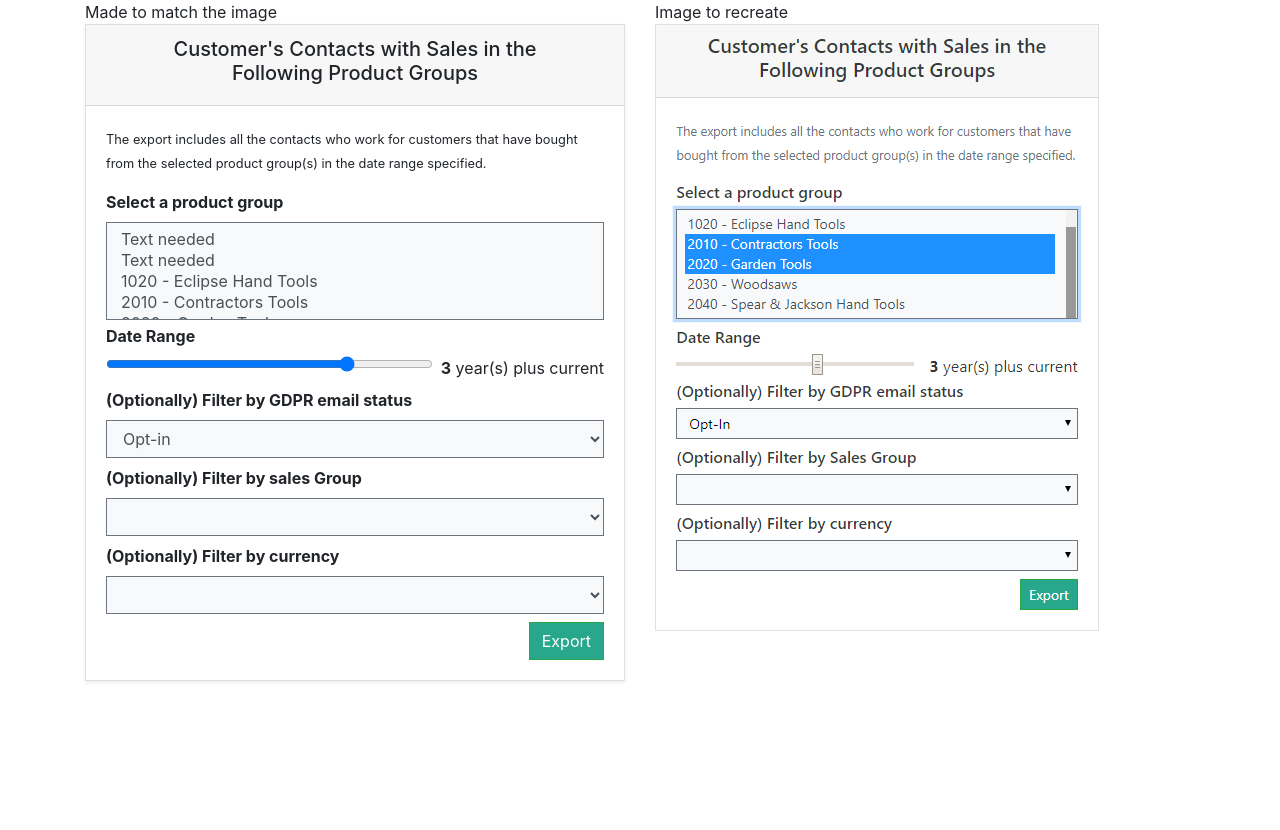
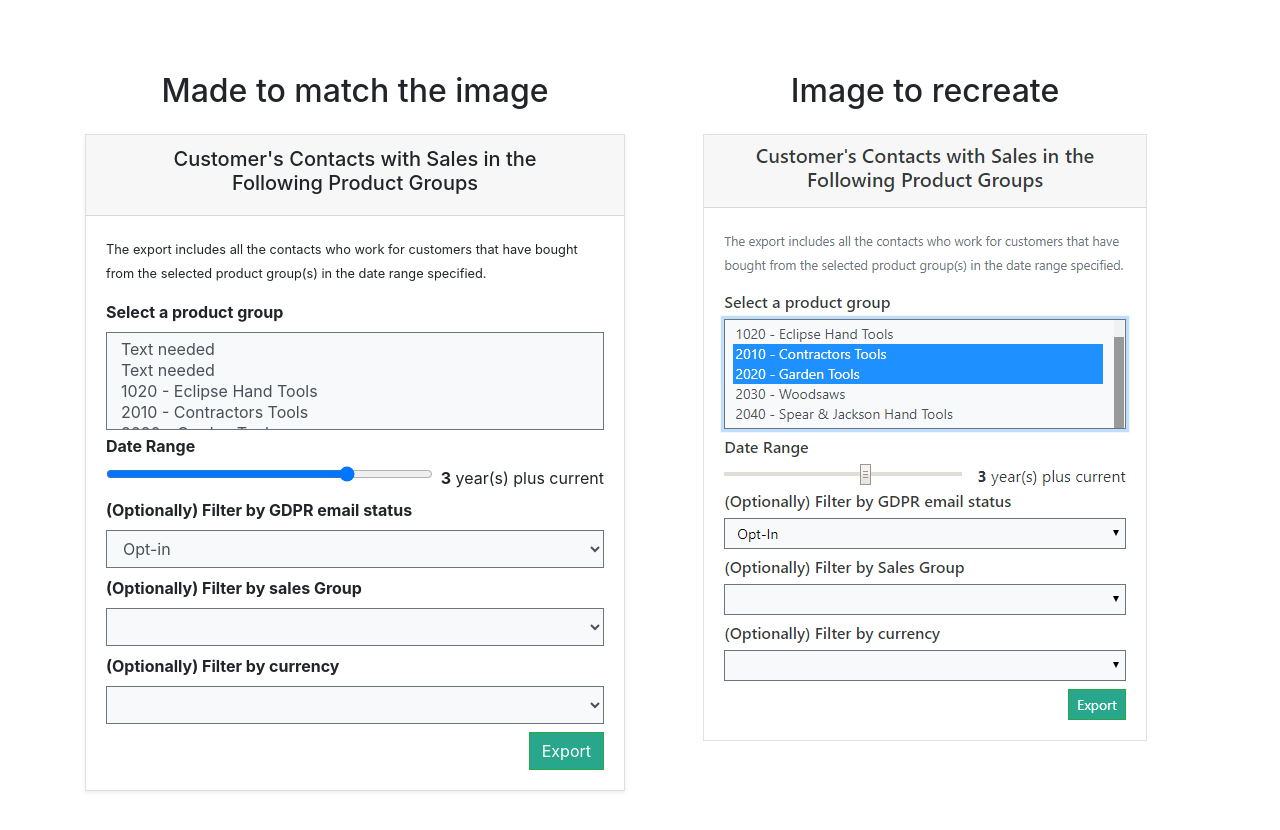
Before and after one commit to phy5prt/techTestRecreateWebForm, a plain HTML site: page index.html in a window 1280 px wide. Before the commit the page ends 800 px from the top, so only its background shows below. Drawn offline with nearby package versions, Linux system fonts and the light colour scheme.

Commit message:
display nice

```diff
--- a/index.html
+++ b/index.html
@@ -28,11 +28,11 @@ All label may not all be bold I couldn't tell from picture for this reason I hav
 <main>
 
 
-<div class="album">
+<div class="py-5">
   <div class="container">
-    <div class="row">
-      <div class="col-sm">
-        <div class="jumbo">Made to match the image</div>
+    <div class="row text-center">
+      <div class="col-sm center-block">
+        <div class="container my-4"><h2 class="text-center">Made to match the image</h2></div>
         <div class="card-deck mb-3 text-center">
           <div class="card mb-4 shadow-sm">
             <div class="card-header">
@@ -113,9 +113,9 @@ All label may not all be bold I couldn't tell from picture for this reason I hav
           </div>
         </div>
      </div>
-    <div class="col-sm">
-              <div class="jumbo">Image to recreate</div>
-          <img src="specification (1).png"></img>
+    <div class="col-sm ">
+          <div class="container my-4"><h2 >Image to recreate</h2></div>
+        <div><img src="specification (1).png"></img></div>
     </div>
   </div>
 </div>
```
